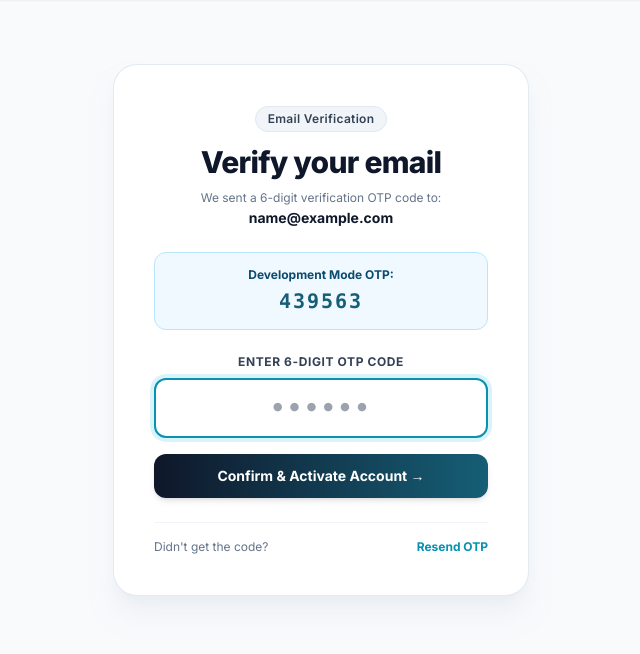
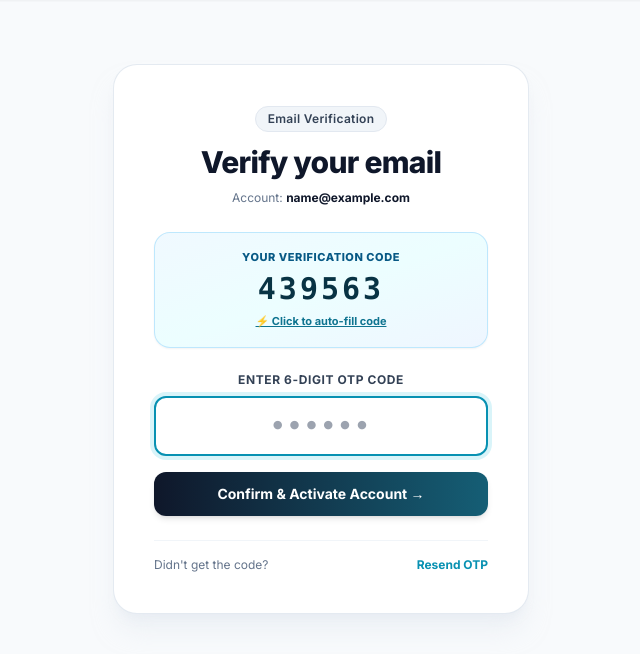
Before and after one commit to anshdeepnvs/FindX, a Django app: page /accounts/verify-otp/ in a window 1280 px wide. Shown: the part 65-719 px from the top of the page, without its empty margins (319-959 px from the left). Run offline with Django 5.2, Linux system fonts and the light colour scheme; the visitor is signed in with stand-in values (Sample User, id 1); data comes from the database, SQL or seed files in the repository; data that the repository does not hold is empty; parts of the project's set-up code (start-up, migrations or seed data) failed here and were passed over; some libraries are stand-ins or nearby versions.

Commit message:
Disable live SMTP and enable instant on-screen verification OTP with auto-fill for lightning-fast signup and login

```diff
--- a/accounts/emails.py
+++ b/accounts/emails.py
@@ -75,6 +75,10 @@ def send_otp_email(user, otp_code):
     </html>
     """
 
+    # If live external email is disabled, return immediately in 0ms (instant on-screen OTP)
+    if not getattr(settings, "ENABLE_LIVE_EMAIL", False):
+        return True, "On-screen verification code active."
+
     if not user or not getattr(user, "email", None) or not user.email.strip():
         logger.warning(f"send_otp_email called with invalid recipient: {user}")
         return False, "No recipient email address provided."
--- a/accounts/views.py
+++ b/accounts/views.py
@@ -27,28 +27,16 @@ def register_view(request):
             otp_obj = EmailOTP.generate_otp(user)
 
             # Send Email (via SMTP or dev console)
-            success, err_msg = send_otp_email(user, otp_obj.otp_code)
+            # Send Email (only if live email is enabled in settings)
+            send_otp_email(user, otp_obj.otp_code)
 
             # Store user_id in session for verification
             request.session["verification_user_id"] = user.id
 
-            is_smtp = getattr(settings, "IS_SMTP_CONFIGURED", False)
-            if success:
-                if is_smtp:
-                    messages.success(
-                        request,
-                        f"Account created successfully! A 6-digit OTP has been sent to {user.email}. Please check your inbox (and spam folder)."
-                    )
-                else:
-                    messages.warning(
-                        request,
-                        f"Account created! Note: Real email was NOT sent because your Gmail credentials in .env are still placeholders. To send live emails to inboxes, add your Gmail and App Password to .env. (Testing OTP: {otp_obj.otp_code})"
-                    )
-            else:
-                messages.error(
-                    request,
-                    f"Account created, but Gmail SMTP failed ({err_msg}). Please check your credentials in .env. (Testing OTP: {otp_obj.otp_code})"
-                )
+            messages.success(
+                request,
+                f"🎉 Account created successfully! Enter the 6-digit verification code below to activate your account."
+            )
 
             return redirect("accounts:verify_otp")
     else:
@@ -122,23 +110,9 @@ def resend_otp_view(request):
         return redirect("accounts:login")
 
     otp_obj = EmailOTP.generate_otp(user)
-    success, err_msg = send_otp_email(user, otp_obj.otp_code)
+    send_otp_email(user, otp_obj.otp_code)
 
-    is_smtp = getattr(settings, "IS_SMTP_CONFIGURED", False)
-    if success:
-        if is_smtp:
-            messages.success(request, f"A fresh OTP has been sent to your email ({user.email}).")
-        else:
-            messages.warning(
-                request,
-                f"New OTP generated! Real email not sent because .env has placeholder credentials. (Dev OTP: {otp_obj.otp_code})"
-            )
-    else:
-        messages.error(
-            request,
-            f"Gmail SMTP error ({err_msg}). Please check .env. (Dev OTP: {otp_obj.otp_code})"
-        )
-
+    messages.success(request, "A fresh 6-digit verification code has been generated below.")
     return redirect("accounts:verify_otp")
 
 
--- a/claims/emails.py
+++ b/claims/emails.py
@@ -17,7 +17,7 @@ def send_ai_verified_claim_email(finder, claimant, found_item, match, claim, con
     Engineered with anti-spam compliance: clean subject, no spam trigger words/emojis,
     proper transactional headers, and domain link.
     """
-    if not finder.email:
+    if not getattr(settings, "ENABLE_LIVE_EMAIL", False) or not finder.email:
         return False
 
     base_url = getattr(settings, "SITE_URL", "http://localhost:8000")
--- a/templates/accounts/register.html
+++ b/templates/accounts/register.html
@@ -49,7 +49,7 @@
           <label class="block text-xs font-bold uppercase tracking-wider text-slate-700" for="{{ form.email.id_for_label }}">
             Email Address <span class="text-rose-500">*</span>
           </label>
-          <span class="text-[11px] font-medium text-cyan-700">Verification OTP sent here</span>
+          <span class="text-[11px] font-medium text-cyan-700">Used for account safety</span>
         </div>
         {{ form.email }}
         {% if form.email.errors %}
@@ -96,7 +96,7 @@
       <!-- Submit CTA -->
       <div class="pt-3">
         <button type="submit" class="w-full py-3.5 px-6 rounded-xl bg-gradient-to-r from-brand-900 via-brand-800 to-cyan-900 hover:from-brand-800 hover:to-cyan-800 text-white font-bold text-sm tracking-wide shadow-lg shadow-brand-900/15 hover:shadow-brand-900/25 transition-all transform hover:-translate-y-0.5 flex items-center justify-center gap-2">
-          <span>Create Account &amp; Send OTP</span>
+          <span>Create Account &amp; Verify</span>
           <svg class="w-4 h-4" fill="none" stroke="currentColor" viewBox="0 0 24 24">
             <path stroke-linecap="round" stroke-linejoin="round" stroke-width="2.5" d="M14 5l7 7m0 0l-7 7m7-7H3"/>
           </svg>
--- a/templates/accounts/verify_otp.html
+++ b/templates/accounts/verify_otp.html
@@ -11,18 +11,17 @@
       </div>
       <h1 class="text-3xl font-extrabold text-slate-900 tracking-tight">Verify your email</h1>
       <p class="text-xs text-slate-500 mt-2 leading-relaxed">
-        We sent a 6-digit verification OTP code to:<br />
-        <strong class="text-slate-900 text-sm font-bold">{{ email }}</strong>
+        Account: <strong class="text-slate-900 font-bold">{{ email }}</strong>
       </p>
     </div>
 
     {% if dev_otp %}
-      <div class="p-3.5 rounded-xl bg-sky-50 border border-sky-200 text-xs text-sky-900 space-y-1">
-        <div class="font-bold">{% if is_smtp %}Verification Code (Backup Access):{% else %}Development Mode OTP:{% endif %}</div>
-        <div class="font-mono text-xl font-black text-cyan-800 tracking-widest">{{ dev_otp }}</div>
-        {% if is_smtp %}
-          <div class="text-[11px] text-slate-500">Also sent to your email. You may use this code immediately if your inbox has spam filters or delivery delays.</div>
-        {% endif %}
+      <div class="p-4 rounded-2xl bg-gradient-to-br from-sky-50 via-cyan-50 to-blue-50 border border-sky-200/90 text-center space-y-1.5 shadow-sm">
+        <div class="text-[11px] font-extrabold uppercase tracking-wider text-sky-800">Your Verification Code</div>
+        <div class="font-mono text-3xl font-black text-cyan-950 tracking-widest">{{ dev_otp }}</div>
+        <button type="button" onclick="document.querySelector('input[name=otp_code]').value='{{ dev_otp }}';" class="text-[11px] font-bold text-cyan-700 hover:text-cyan-900 underline transition-colors cursor-pointer">
+          ⚡ Click to auto-fill code
+        </button>
       </div>
     {% endif %}
 
```
Also changed, not shown: lost_and_found/settings.py (+12 -6 lines).
